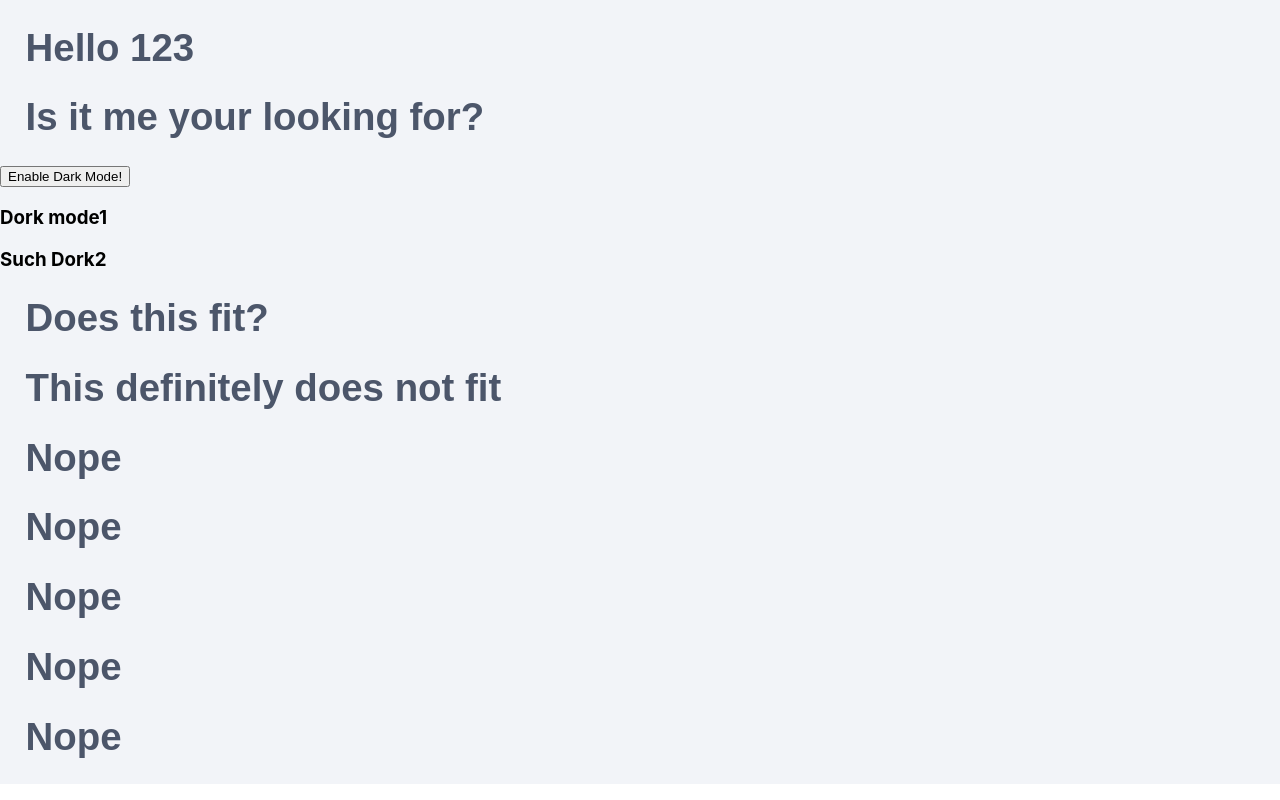
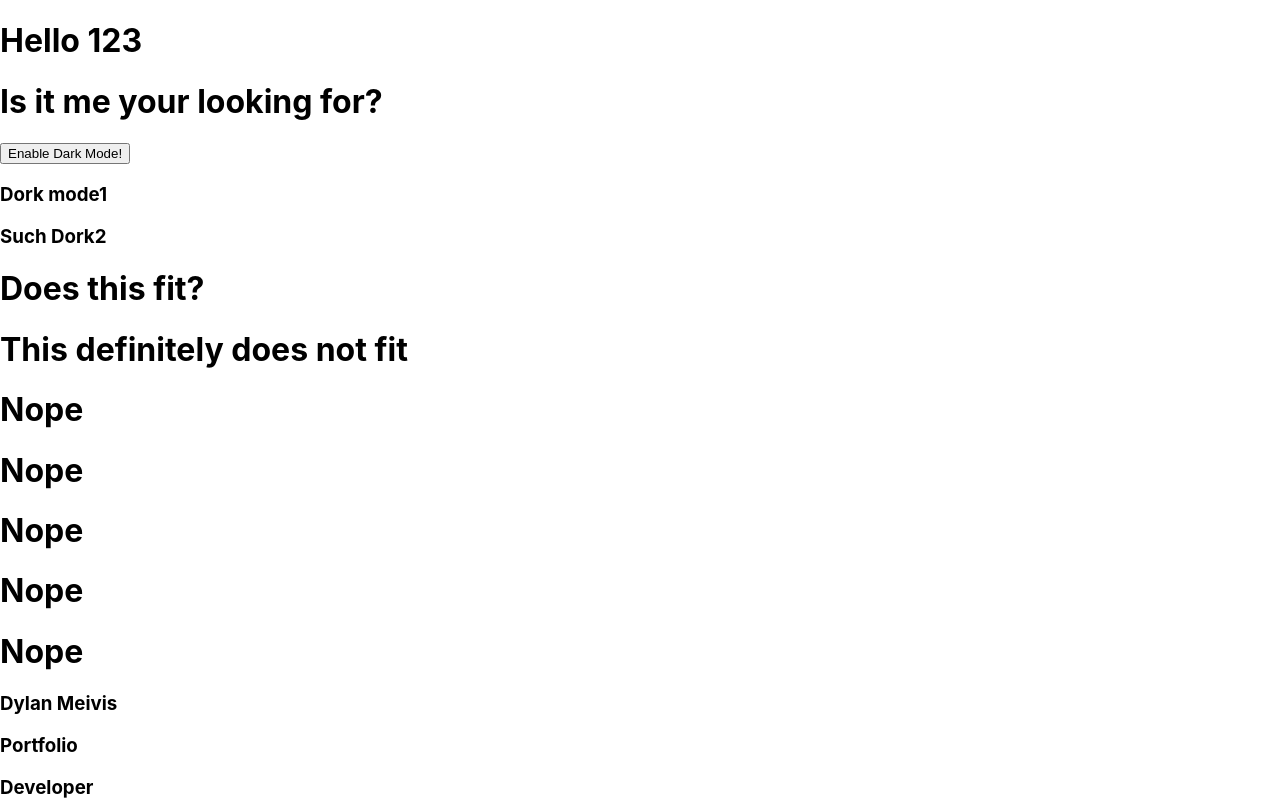
Before and after one commit to DylanMeivis/Portfolio, a React (Create React App) app: page / in a window 1280 px wide. Shown: the top 800 px of the page. Built offline with nearby package versions, Linux system fonts and the light colour scheme.

Commit message:
Update App.css

```diff
--- a/src/App.css
+++ b/src/App.css
@@ -18,36 +18,3 @@ html,body {
     height: 100vh;
     margin: 0;
 }
-
-.mainhero {
-    height: 100vh;
-    display: grid;
-    grid-template-columns: 1fr;
-    grid-template-rows: 0.65fr 0.35fr;
-    grid-template-areas:
-            "IntroductionImage"
-            "InformationHeader";
-}
-
-.IntroductionImage {
-    background-color: var(--bg-color);
-}
-
-.IntroductionImage h1 {
-    color: var(--font-color);
-    font-size: 3vw;
-    font-family: 'Poppins', sans-serif;
-    font-weight: 600;
-    margin-left: 2vw;
-}
-
-.InformationHeader {
-    background-color: var(--primary-color);
-}
-
-.InformationHeader h3 {
-    color: var(--font-color);
-    font-size: 2vw;
-    font-family: 'Roboto', sans-serif;
-    font-weight: 400;
-}
```
